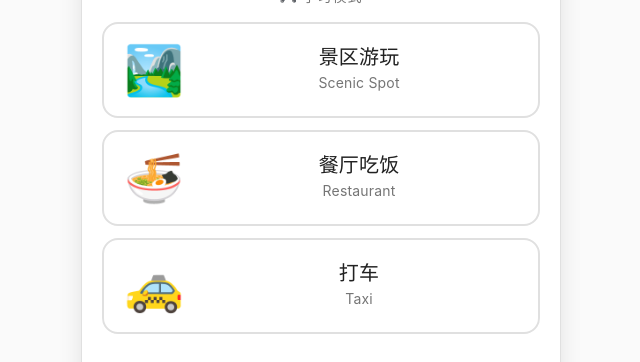
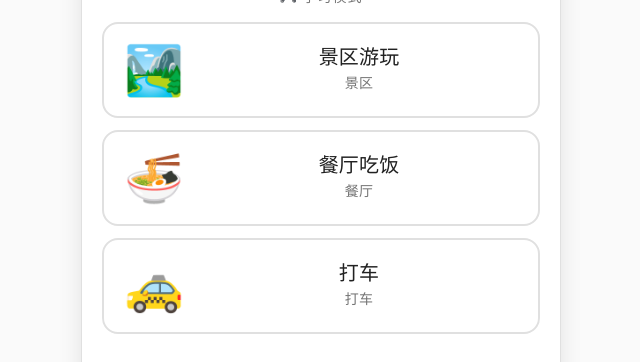
Before and after one commit to ruthoo5613/hanzimatch, a React (Vite) app: page / in a window 1280 px wide. Shown: the part 183-545 px from the top of the page, without its empty margins (319-959 px from the left). Built offline with nearby package versions, Linux system fonts and the light colour scheme.

Commit message:
fix: rename themes to Chinese

```diff
--- a/src/data/restaurant.ts
+++ b/src/data/restaurant.ts
@@ -3,7 +3,7 @@ import type { Theme } from '../types';
 export const restaurantTheme: Theme = {
   id: 'restaurant',
   name: '餐厅吃饭',
-  nameEn: 'Restaurant',
+  nameEn: '餐厅',
   icon: '🍜',
   words: [
     { id: 'rest_1', char: '菜单', pinyin: 'càidān', english: 'menu' },
--- a/src/data/scenic.ts
+++ b/src/data/scenic.ts
@@ -3,7 +3,7 @@ import type { Theme } from '../types';
 export const scenicTheme: Theme = {
   id: 'scenic',
   name: '景区游玩',
-  nameEn: 'Scenic Spot',
+  nameEn: '景区',
   icon: '🏞️',
   words: [
     { id: 'scenic_1', char: '门票', pinyin: 'ménpiào', english: 'ticket' },
--- a/src/data/taxi.ts
+++ b/src/data/taxi.ts
@@ -3,7 +3,7 @@ import type { Theme } from '../types';
 export const taxiTheme: Theme = {
   id: 'taxi',
   name: '打车',
-  nameEn: 'Taxi',
+  nameEn: '打车',
   icon: '🚕',
   words: [
     { id: 'taxi_1', char: '司机', pinyin: 'sījī', english: 'driver' },
```
